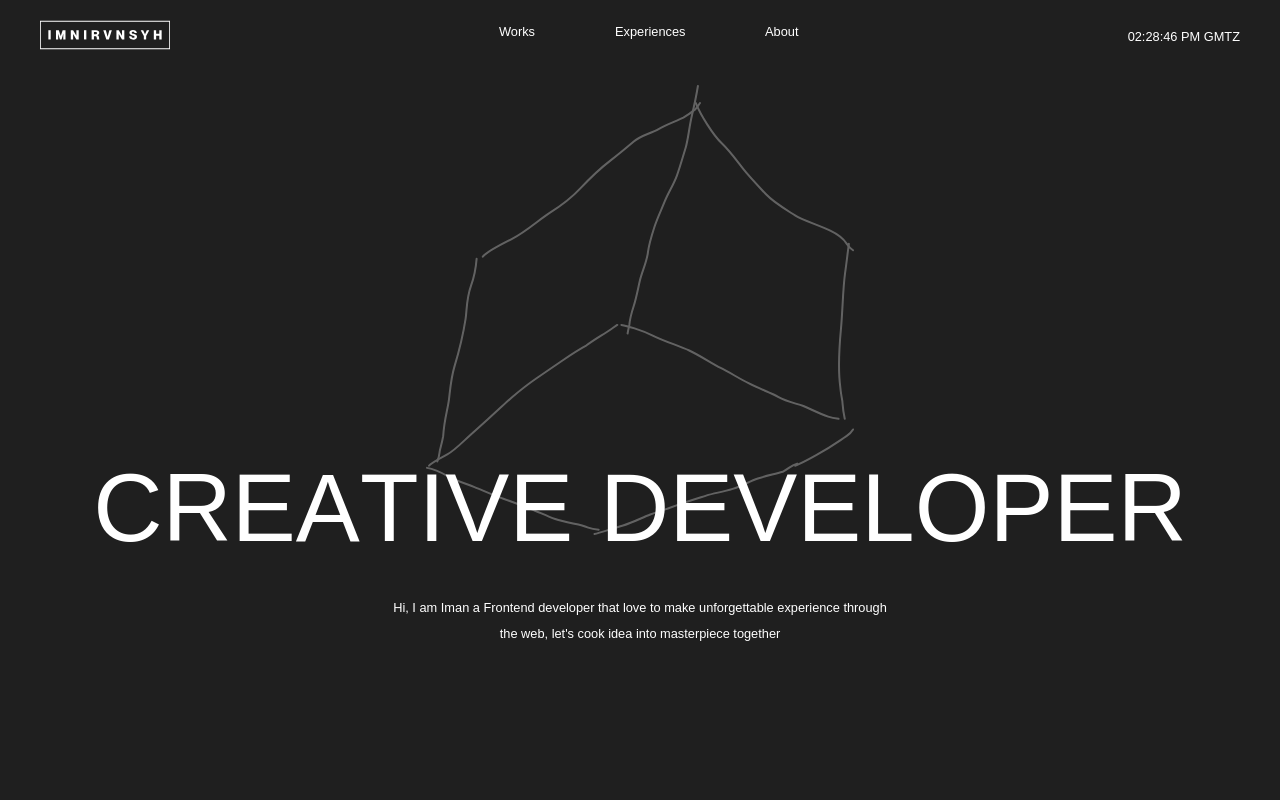
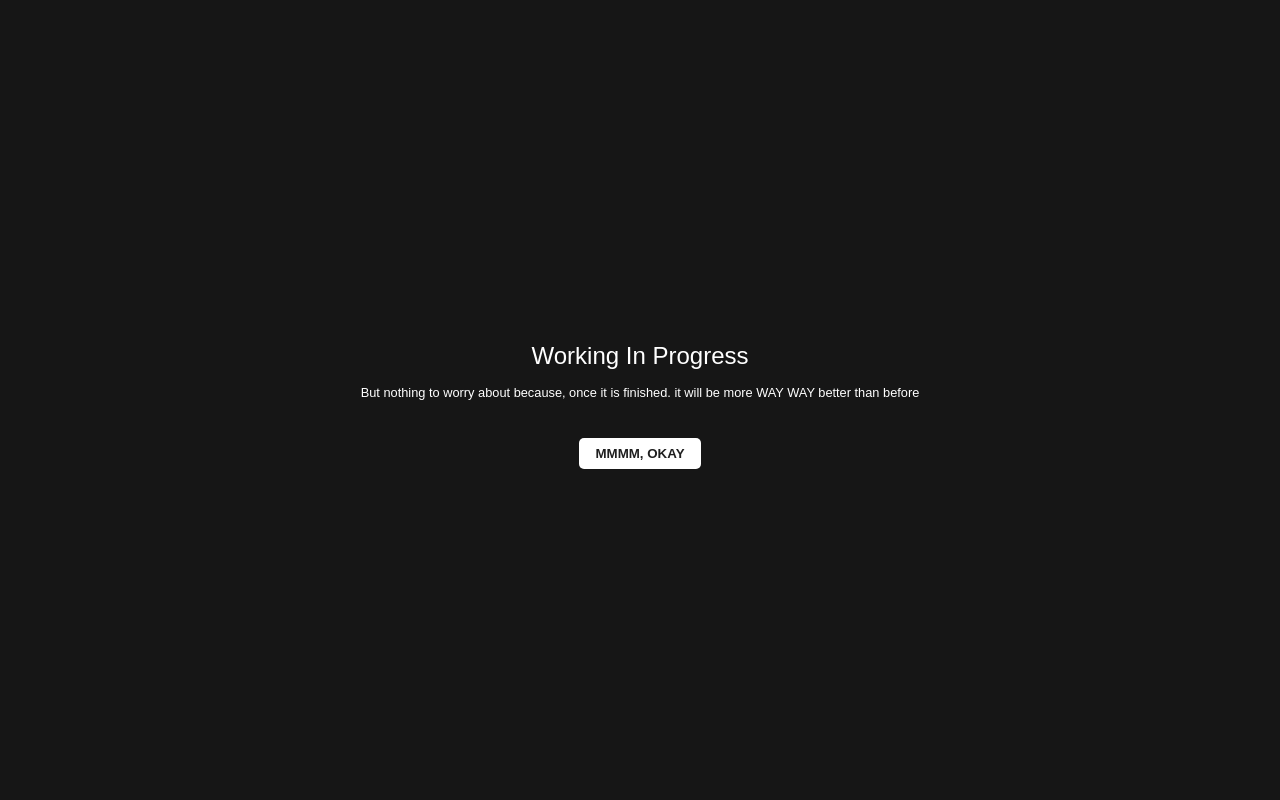
Before and after one commit to imanirvansyah/portfolio, a Next.js app: page / in a window 1280 px wide. Shown: the top 800 px of the page. Built offline with nearby package versions, Linux system fonts and the light colour scheme; a web font is replaced by a local one.

Commit message:
add modal work in progress

```diff
--- a/src/app/globals.css
+++ b/src/app/globals.css
@@ -40,6 +40,11 @@ h6 {
 a {
   text-decoration: none;
   color: inherit;
+}
+
+p {
+
+  font-size: 0.8rem;
 }
 
 .loading-container {
@@ -125,7 +130,6 @@ a {
   max-width: 500px;
   text-align: center;
   z-index: 1;
-  font-size: 0.8rem;
   opacity: 0;
 }
 
@@ -225,3 +229,54 @@ a {
   z-index: 5;
   opacity: 0;
 }
+
+.modal-container {
+  position: fixed;
+  top: 0;
+  left: 0;
+  width: 100%;
+  height: 100%;
+  background-color: rgba(0, 0, 0, 0.3);
+  display: flex;
+  justify-content: center;
+  align-items: center;
+  z-index: 9999;
+  opacity: 0;
+  transform: translateY(-100%);
+}
+
+.modal {
+  padding: 2rem;
+  border-radius: 10px;
+  width: 80%;
+  max-width: 800px;
+  position: relative;
+  text-align: center;
+  opacity: 0;
+  transform: translateY(200px);
+  will-change: transform;
+}
+
+.tenor-gif-embed {
+  width: 300px;
+  height: 100%;
+  margin: auto;
+  margin-bottom: 2rem;
+}
+
+.modal p {
+  margin-bottom: 2rem;
+}
+
+.button {
+  display: inline-block;
+  padding: 0.5rem 1rem;
+  background-color: #FFFFFF;
+  color: #1F1F1F;
+  border-radius: 5px;
+  text-decoration: none;
+  font-weight: bold;
+  transition: background-color 0.3s ease, color 0.3s ease;
+  border: none;
+  text-transform: uppercase;
+}
--- a/src/app/page.tsx
+++ b/src/app/page.tsx
@@ -1,9 +1,12 @@
 "use client"
 import { Loading } from "@/components/loading";
-import { Navbar } from "@/components/navbar";
 import { useAnimate } from "@/hooks/useAnimate";
 import dynamic from "next/dynamic";
+import { ModalEarlyAccess } from "@/components/modal-early-access";
 
+const Navbar = dynamic(() => import('@/components/navbar').then((mod) => mod.Navbar),
+  { ssr: false }
+)
 const LandingSection = dynamic(() => import('@/containers/landing').then((mod) => mod.LandingSection),
   { ssr: false }
 )
@@ -13,16 +16,20 @@ const ProjectSection = dynamic(() => import('@/containers/projects').then((mod)
 
 
 export default function Home() {
-  const { timeline, setLoading } = useAnimate();
+  const { timeline, wip, setWip, setLoading } = useAnimate();
 
   return (
     <div>
-      <Loading timeline={timeline} setLoading={setLoading} />
+      <Loading timeline={timeline} setLoading={setWip} />
       <div className="content">
         <Navbar />
         <LandingSection />
         <ProjectSection />
       </div>
+      {wip && <ModalEarlyAccess timeline={timeline} onClose={() => {
+        setWip(false)
+        setLoading(false)
+      }} />}
     </div>
   );
 }
--- a/src/components/loading/index.tsx
+++ b/src/components/loading/index.tsx
@@ -28,7 +28,7 @@ export const Loading = ({ timeline, setLoading }: any) => {
         opacity: 0,
         scale: 0.8,
         onComplete: () => {
-          setLoading(false);
+          setLoading(true);
         }
       })
   }
--- /dev/null
+++ b/src/components/modal-early-access/index.tsx
@@ -0,0 +1,34 @@
+import { useEffect } from "react";
+
+// eslint-disable-next-line @typescript-eslint/no-explicit-any
+export const ModalEarlyAccess = ({ timeline, onClose }: { timeline: any, onClose: () => void }) => {
+
+  const trigerAnimation = (tl: gsap.core.Timeline) => {
+    tl.to(".modal-container", {
+      opacity: 1,
+      y: 0,
+      ease: "hop",
+      duration: 2
+    }, "<")
+      .to(".modal", {
+        opacity: 1,
+        y: 0,
+        ease: "hop",
+      })
+  }
+
+  useEffect(() => {
+    if (!timeline) return;
+    trigerAnimation(timeline);
+  }, []);
+
+  return (
+    <div className="modal-container">
+      <div className="modal">
+        <h2>Working In Progress</h2>
+        <p>But nothing to worry about because, once it is finished. it will be more WAY WAY better than before</p>
+        <button className="button" onClick={onClose}>Mmmm, Okay</button>
+      </div>
+    </div>
+  )
+}
--- a/src/hooks/useAnimate.ts
+++ b/src/hooks/useAnimate.ts
@@ -10,6 +10,7 @@ export const useAnimate = () => {
 
   const [timeline, setTimeline] = useState<gsap.core.Timeline | null>(null);
   const [loading, setLoading] = useState(true);
+  const [wip, setWip] = useState(false);
 
   useGSAP(() => {
     CustomEase.create("hop", "0.9, 0, 0.1, 1");
@@ -53,7 +54,9 @@ export const useAnimate = () => {
   return {
     timeline,
     setTimeline,
+    wip,
     loading,
+    setWip,
     setLoading,
   }
 
```
